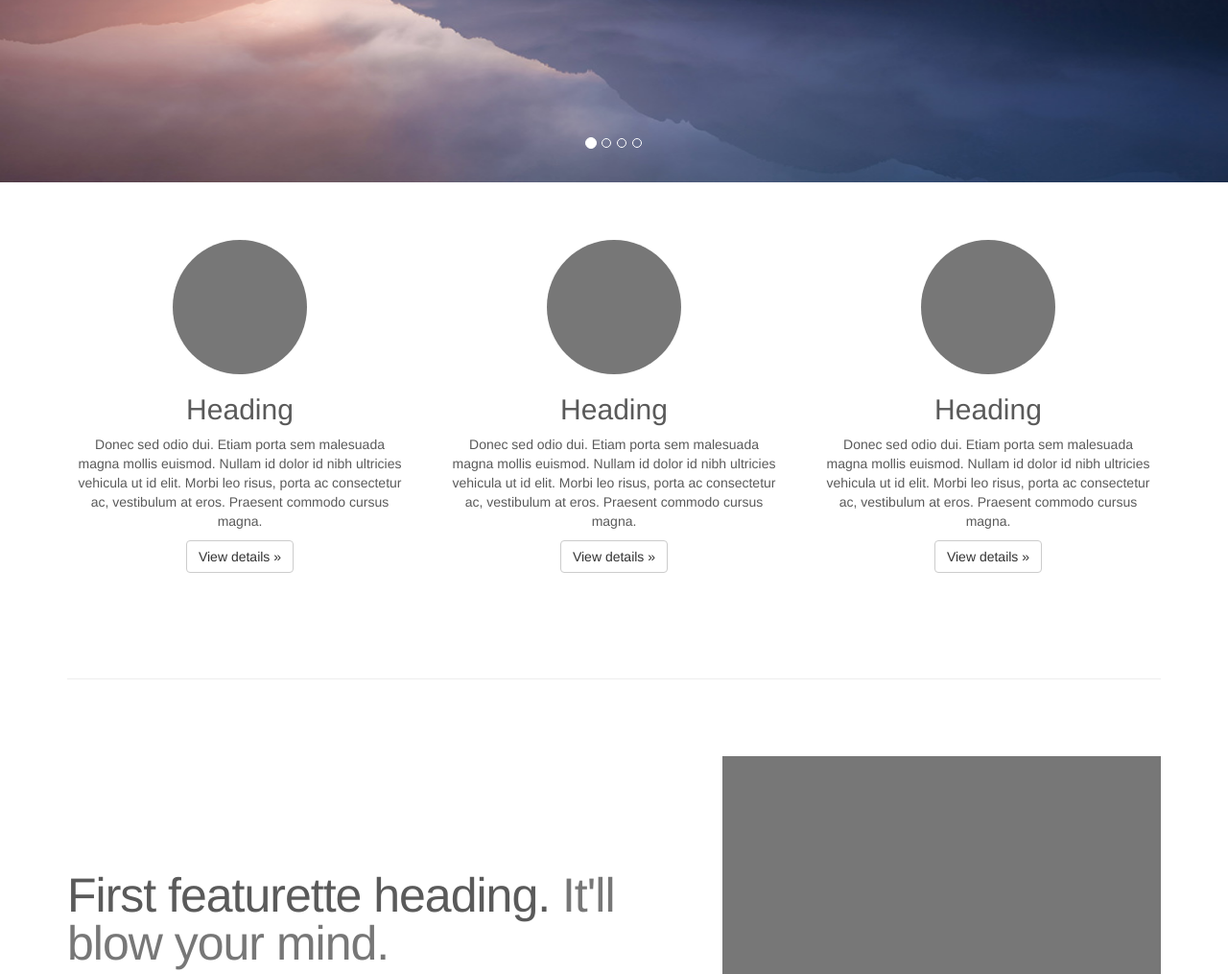
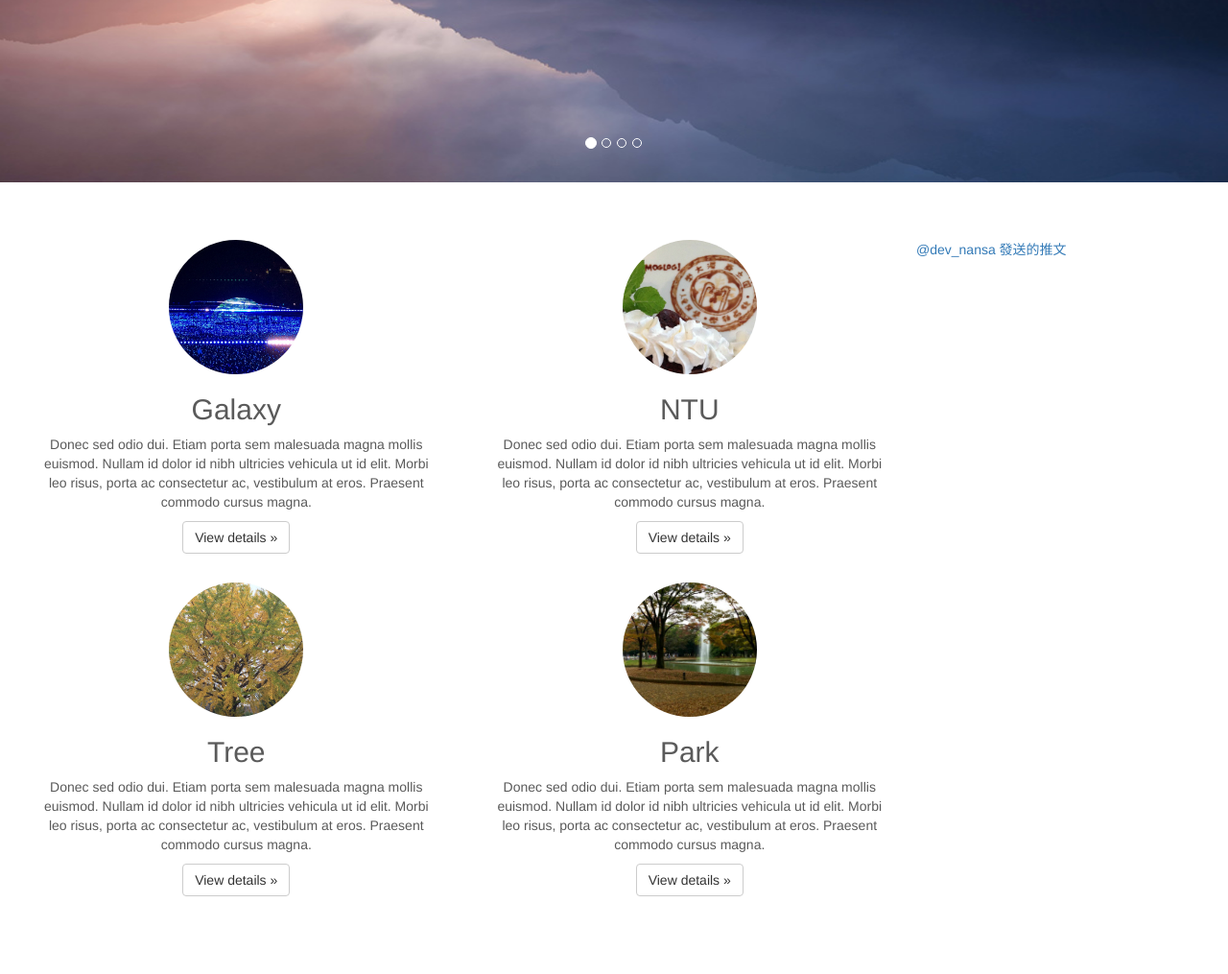
Before and after one commit to ddrsmile/flask-business, a Flask app: page / in a window 1280 px wide. Shown: the part 310-1325 px from the top of the page at 96% size. Run offline with Flask 2, Linux system fonts and the light colour scheme; parts of the project's set-up code (start-up, migrations or seed data) failed here and were passed over; some libraries are stand-ins or nearby versions.

Commit message:
updated home.html and access.html

```diff
--- a/project/static/css/carousel.css
+++ /dev/null
@@ -1,63 +0,0 @@
-/* CUSTOMIZE THE NAVBAR
--------------------------------------------------- */
-
-/* Special class on .container surrounding .navbar, used for positioning it into place. */
-.navbar-wrapper {
-  position: absolute;
-}
-
-/* CUSTOMIZE THE CAROUSEL
--------------------------------------------------- */
-
-/* Carousel base class */
-.carousel {
-  height: 500px;
-  margin-bottom: 60px;
-}
-/* Since positioning the image, we need to help out the caption */
-.carousel-caption {
-  z-index: 10;
-}
-
-/* Declare heights because of positioning of img element */
-.carousel .item {
-  height: 500px;
-  background-color: #777;
-}
-.carousel-inner > .item > img {
-  position: absolute;
-  top: 0;
-  left: 0;
-  min-width: 100%;
-  height: 500px;
-}
-
-
-/* MARKETING CONTENT
--------------------------------------------------- */
-
-/* Center align the text within the three columns below the carousel */
-.marketing .col-lg-4 {
-  margin-bottom: 20px;
-  text-align: center;
-}
-.marketing h2 {
-  font-weight: normal;
-}
-.marketing .col-lg-4 p {
-  margin-right: 10px;
-  margin-left: 10px;
-}
-
-
-/* RESPONSIVE CSS
--------------------------------------------------- */
-
-@media (min-width: 768px) {
-  /* Bump up size of carousel content */
-  .carousel-caption p {
-    margin-bottom: 20px;
-    font-size: 21px;
-    line-height: 1.4;
-  }
-}
--- a/project/static/css/home.css
+++ b/project/static/css/home.css
@@ -1,143 +1,66 @@
-body { color: #444; font-family: Helvetica, sans-serif; margin: 0; background: #ECECEC; }
+/* CUSTOMIZE THE NAVBAR
+-------------------------------------------------- */
+
+/* Special class on .container surrounding .navbar, used for positioning it into place. */
+.navbar-wrapper {
+  position: absolute;
+}
+
+/* CUSTOMIZE THE CAROUSEL
+-------------------------------------------------- */
+
+/* Carousel base class */
+.carousel {
+  height: 500px;
+  margin-bottom: 60px;
+}
+/* Since positioning the image, we need to help out the caption */
+.carousel-caption {
+  z-index: 10;
+}
+
+/* Declare heights because of positioning of img element */
+.carousel .item {
+  height: 500px;
+  background-color: #777;
+}
+.carousel-inner > .item > img {
+  position: absolute;
+  top: 0;
+  left: 0;
+  min-width: 100%;
+  height: 500px;
+}
 
 
-ul {
-	text-align: center;
-	margin: 0;
-	padding: 0;
-	list-style-type: none;
+/* MARKETING CONTENT
+-------------------------------------------------- */
+
+/* Center align the text within the three columns below the carousel */
+.marketing .col-lg-6 {
+  margin-bottom: 20px;
+  text-align: center;
+}
+.marketing h2 {
+  font-weight: normal;
+}
+.marketing .col-lg-6 p {
+  margin-right: 10px;
+  margin-left: 10px;
 }
 
-p {
-	margin-left: auto;
-	margin-right: auto;
+.marketing .col-lg-3 {
+  padding: 0 0 0 0;
 }
 
-a {
-	color: #c48ec8;
-	-webkit-transition: color 0.25s cubic-bezier(0.860, 0.000, 0.070, 1.000);
-       -moz-transition: color 0.25s cubic-bezier(0.860, 0.000, 0.070, 1.000);
-         -o-transition: color 0.25s cubic-bezier(0.860, 0.000, 0.070, 1.000);
-            transition: color 0.25s cubic-bezier(0.860, 0.000, 0.070, 1.000); /* ease-in-out */
+/* RESPONSIVE CSS
+-------------------------------------------------- */
+
+@media (min-width: 768px) {
+  /* Bump up size of carousel content */
+  .carousel-caption p {
+    margin-bottom: 20px;
+    font-size: 21px;
+    line-height: 1.4;
+  }
 }
-
-button {
-	color: #FFF;
-	font-size: 12px;
-	letter-spacing: 0.3em;
-	text-transform: uppercase;
-	border-radius: 4px;
-	cursor: pointer;
-	border: none;
-	/*background: #c48ec8; */
-	padding: 8px 14px;
-}
-
-ul.animate {
-	-webkit-transition: -webkit-transform 0.75s cubic-bezier(0.860, 0.000, 0.070, 1.000);
-       -moz-transition: transform 0.75s cubic-bezier(0.860, 0.000, 0.070, 1.000);
-         -o-transition: transform 0.75s cubic-bezier(0.860, 0.000, 0.070, 1.000);
-            transition: transform 0.75s cubic-bezier(0.860, 0.000, 0.070, 1.000); /* ease-in-out */
-}
-
-.stage {
-	width: 76%;
-	margin: 0 auto;
-	padding: 0 12%;
-	text-align: center;
-	overflow: hidden;
-}
-
-.sldr {
-	max-width: 825px;
-	margin: 0 auto;
-	overflow: visible;
-	position: relative;
-	clear: both;
-	display: block;
-}
-
-.sldr > ul > li {
-	float: left;
-	display: block;
-	width: 825px;
-}
-
-div.skew {
-	max-width: 825px;
-	margin: 0 auto;
-
-	display: block;
-	overflow: hidden;
-
-	-webkit-transform: skewX(16deg);
-       -moz-transform: skewX(16deg);
-        -ms-transform: skewX(16deg);
-            transform: skewX(16deg);
-}
-
-div.skew > div.wrap {
-	display: block;
-	overflow: hidden;
-
-	-webkit-transform: skewX(-16deg);
-	   -moz-transform: skewX(-16deg);
-	    -ms-transform: skewX(-16deg);
-	        transform: skewX(-16deg);
-
-	margin-left: -10.1%;
-	width: 122%;
-}
-
-img {
-	max-width: 1000px;
-	width: 100%;
-	height: auto;
-	display: block;
-	margin: 0 auto;
-}
-
-.selectors {
-	/*margin: 15px 0 0;*/
-}
-
-.selectors li {
-	font-size: 46px;
-	line-height: 32px;
-	display: inline;
-	padding: 0 2px;
-}
-
-.selectors li a {
-	text-decoration: none;
-}
-
-.selectors li.focalPoint a {
-	color: #CCC;
-	cursor: default;
-}
-
-.captions div {
-	left: 200%;
-	position: fixed;
-	opacity: 0;
-
-	-webkit-transition: opacity 0.75s cubic-bezier(0.860, 0.000, 0.070, 1.000);
-       -moz-transition: opacity 0.75s cubic-bezier(0.860, 0.000, 0.070, 1.000);
-         -o-transition: opacity 0.75s cubic-bezier(0.860, 0.000, 0.070, 1.000);
-            transition: opacity 0.75s cubic-bezier(0.860, 0.000, 0.070, 1.000); /* ease-in-out */
-}
-
-.captions div.focalPoint {
-	opacity: 1;
-	left: inherit;
-	position: static;
-}
-
-.clear {
-	display: block;
-	width: 100%;
-	height: 0px;
-	overflow: hidden;
-	clear: both;
-}
--- a/project/templates/home.html
+++ b/project/templates/home.html
@@ -1,7 +1,10 @@
 {% extends "_base.html" %}
 
 {% block head_content %}
-<link href="{{ url_for('static', filename='css/carousel.css') }}" rel="stylesheet">
+<link href="{{ url_for('static', filename='css/home.css') }}" rel="stylesheet">
+<style>
+  #twitter-widget-0 {height:670px !important;}
+</style>
 {% endblock %}
 
 {% block content %}
@@ -29,41 +32,61 @@
     </div>
   </div>
 </div>
-<div class="container marketing">
+<div class="marketing">
+  <div class="row" style="margin-left:10px; margin-right: 10px;">
+    <div class="col-lg-9">
       <div class="row">
-    <div class="col-lg-4">
-      <img class="img-circle" src="{{ url_for('static', filename='img/temp.gif') }}" alt="temp" width="140" height="140">
-      <h2>Heading</h2>
+        <div class="col-lg-6">
+          <img class="img-circle" src="{{ url_for('static', filename='img/home/galaxy_140.jpg') }}" alt="temp" width="140" height="140">
+          <h2>Galaxy</h2>
           <p>Donec sed odio dui. Etiam porta sem malesuada magna mollis euismod. Nullam id dolor id nibh ultricies vehicula ut id elit. Morbi leo risus, porta ac consectetur ac, vestibulum at eros. Praesent commodo cursus magna.</p>
           <p><a class="btn btn-default" href="#" role="button">View details »</a></p>
         </div>
-    <div class="col-lg-4">
-      <img class="img-circle" src="{{ url_for('static', filename='img/temp.gif') }}" alt="temp" width="140" height="140">
-      <h2>Heading</h2>
-      <p>Donec sed odio dui. Etiam porta sem malesuada magna mollis euismod. Nullam id dolor id nibh ultricies vehicula ut id elit. Morbi leo risus, porta ac consectetur ac, vestibulum at eros. Praesent commodo cursus magna.</p>
-      <p><a class="btn btn-default" href="#" role="button">View details »</a></p>
-    </div>
-    <div class="col-lg-4">
-      <img class="img-circle" src="{{ url_for('static', filename='img/temp.gif') }}" alt="temp" width="140" height="140">
-      <h2>Heading</h2>
+        <div class="col-lg-6">
+          <img class="img-circle" src="{{ url_for('static', filename='img/home/ntu_cake_140.jpg') }}" alt="temp" width="140" height="140  ">
+          <h2>NTU</h2>
           <p>Donec sed odio dui. Etiam porta sem malesuada magna mollis euismod. Nullam id dolor id nibh ultricies vehicula ut id elit. Morbi leo risus, porta ac consectetur ac, vestibulum at eros. Praesent commodo cursus magna.</p>
           <p><a class="btn btn-default" href="#" role="button">View details »</a></p>
         </div>
       </div>
+      <div class="row">
+        <div class="col-lg-6">
+          <img class="img-circle" src="{{ url_for('static', filename='img/home/tree_140.jpg') }}" alt="temp" width="140" height="140">
+          <h2>Tree</h2>
+          <p>Donec sed odio dui. Etiam porta sem malesuada magna mollis euismod. Nullam id dolor id nibh ultricies vehicula ut id elit. Morbi leo risus, porta ac consectetur ac, vestibulum at eros. Praesent commodo cursus magna.</p>
+          <p><a class="btn btn-default" href="#" role="button">View details »</a></p>
+        </div>
+        <div class="col-lg-6">
+          <img class="img-circle" src="{{ url_for('static', filename='img/home/park_140.jpg') }}" alt="temp" width="140" height="140  ">
+          <h2>Park</h2>
+          <p>Donec sed odio dui. Etiam porta sem malesuada magna mollis euismod. Nullam id dolor id nibh ultricies vehicula ut id elit. Morbi leo risus, porta ac consectetur ac, vestibulum at eros. Praesent commodo cursus magna.</p>
+          <p><a class="btn btn-default" href="#" role="button">View details »</a></p>
+        </div>
+      </div>
+    </div>
+  <div class="col-lg-3">
+    <a class="twitter-timeline" href="https://twitter.com/dev_nansa"
+       data-widget-id="707561651705225216"
+       data-chrome="nofooter noborders noscrollbar"
+       >@dev_nansa 發送的推文</a>
+<script>!function(d,s,id){var js,fjs=d.getElementsByTagName(s)[0],p=/^http:/.test(d.location)?'http':'https';if(!d.getElementById(id)){js=d.createElement(s);js.id=id;js.src=p+"://platform.twitter.com/widgets.js";fjs.parentNode.insertBefore(js,fjs);}}(document,"script","twitter-wjs");</script>
+  </div>
+</div>
   <hr class="featurette-divider">
+<div class="container marketing">
   <div class="row featurette">
     <div class="col-md-7">
       <h2 class="featurette-heading">First featurette heading. <span class="text-muted">It'll blow your mind.</span></h2>
       <p class="lead">Donec ullamcorper nulla non metus auctor fringilla. Vestibulum id ligula porta felis euismod semper. Praesent commodo cursus magna, vel scelerisque nisl consectetur. Fusce dapibus, tellus ac cursus commodo.</p>
     </div>
     <div class="col-md-5">
-      <img class="featurette-image img-responsive center-block" src="{{ url_for('static', filename='img/temp.gif') }}" alt="temp" width="500" height="500">
+      <img class="featurette-image img-responsive center-block" src="{{ url_for('static', filename='img/home/23.jpg') }}" alt="temp" width="500" height="500">
     </div>
   </div>
   <hr class="featurette-divider">
   <div class="row featurette">
     <div class="col-md-5">
-      <img class="featurette-image img-responsive center-block" src="{{ url_for('static', filename='img/temp.gif') }}" alt="temp" width="500" height="500">
+      <img class="featurette-image img-responsive center-block" src="{{ url_for('static', filename='img/home/26.jpg') }}" alt="temp" width="500" height="500">
     </div>
     <div class="col-md-7">
       <h2 class="featurette-heading">First featurette heading. <span class="text-muted">It'll blow your mind.</span></h2>
@@ -77,30 +100,11 @@
       <p class="lead">Donec ullamcorper nulla non metus auctor fringilla. Vestibulum id ligula porta felis euismod semper. Praesent commodo cursus magna, vel scelerisque nisl consectetur. Fusce dapibus, tellus ac cursus commodo.</p>
     </div>
     <div class="col-md-5">
-      <img class="featurette-image img-responsive center-block" src="{{ url_for('static', filename='img/temp.gif') }}" alt="temp" width="500" height="500">
-    </div>
-  </div>
-</div>
-<!-- Button HTML (to Trigger Modal) -->
-    <a href="#myModal" class="btn btn-lg btn-primary" data-toggle="modal">Launch Demo Modal</a>
-
-    <!-- Modal HTML -->
-    <div id="myModal" class="modal fade">
-        <div class="modal-dialog">
-            <div class="modal-content">
-                <div class="modal-header">
-                    <button type="button" class="close" data-dismiss="modal" aria-hidden="true">&times;</button>
-                    <h4 class="modal-title">Confirmation</h4>
-                </div>
-                <div class="modal-body">
-                    <p>Do you want to save changes you made to document before closing?</p>
-                    <p class="text-warning"><small>If you don't save, your changes will be lost.</small></p>
-                </div>
-                <div class="modal-footer">
-                    <button type="button" class="btn btn-default" data-dismiss="modal">Close</button>
-                    <button type="button" class="btn btn-primary">Save changes</button>
-                </div>
+      <img class="featurette-image img-responsive center-block" src="{{ url_for('static', filename='img/home/58.jpg') }}" alt="temp" width="500" height="500">
     </div>
   </div>
 </div>
 {% endblock%}
+{% block js %}
+<script>!function(d,s,id){var js,fjs=d.getElementsByTagName(s)[0],p=/^http:/.test(d.location)?'http':'https';if(!d.getElementById(id)){js=d.createElement(s);js.id=id;js.src=p+"://platform.twitter.com/widgets.js";fjs.parentNode.insertBefore(js,fjs);}}(document,"script","twitter-wjs");</script>
+{% endblock %}
```
Also changed, not shown: project/static/css/modal.html (added, +22 -0 lines), project/templates/access.html (+7 -5 lines), project/static/img/home/galaxy.jpg (added), project/static/img/home/galaxy_140.jpg (added), project/static/img/home/ntu_cake.jpg (added), project/static/img/home/ntu_cake_140.jpg (added), project/static/img/home/park.jpg (added), project/static/img/home/park_140.jpg (added), project/static/img/home/tree.jpg (added), project/static/img/home/tree_140.jpg (added), project/static/img/temp.gif (deleted), 3 other files. Lines whose indentation alone changed are shown as unchanged.
